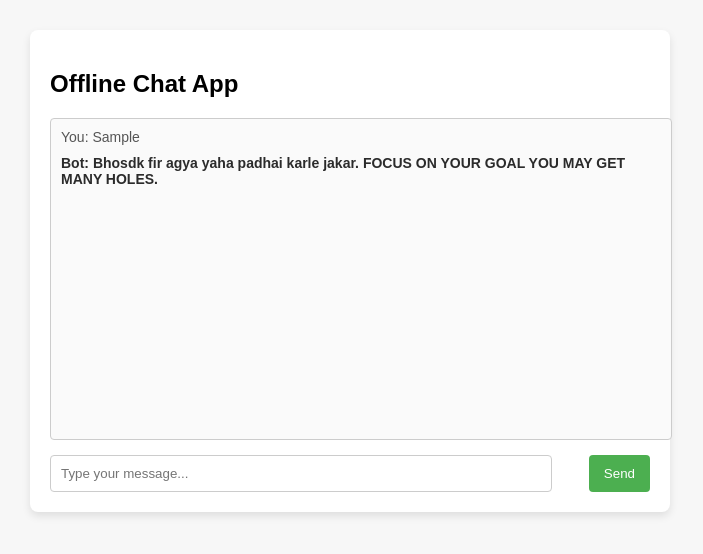
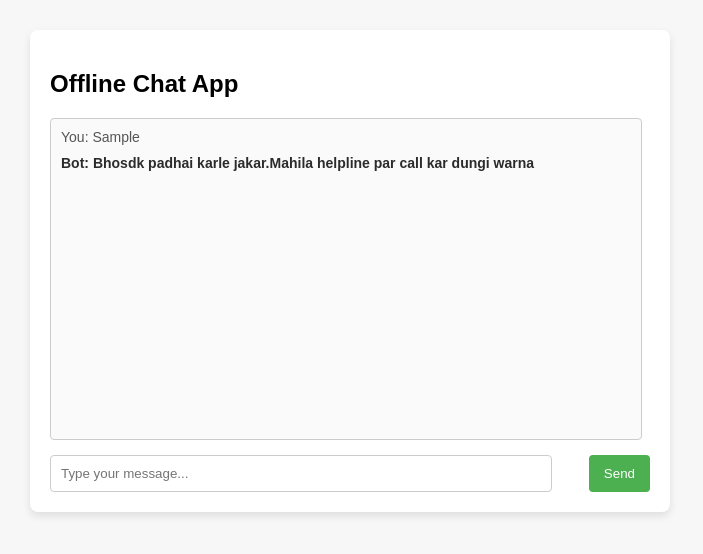
Before and after one commit to sharmapushkar-coder/gf, a plain HTML site: page index.html in a window 1280 px wide. Both pictures are taken after typing "Sample" into the empty fields and a click on the button "Send". Shown: the whole page, without its empty margins (290-993 px from the left). Drawn offline with Linux system fonts and the light colour scheme.

Commit message:
Update index.html

```diff
--- a/index.html
+++ b/index.html
@@ -22,7 +22,7 @@
         }
         .chat-box {
             height: 300px;
-            width: 100%;
+            width: 95%;
             border: 1px solid #ccc;
             border-radius: 4px;
             padding: 10px;
@@ -89,7 +89,7 @@
             }
 
             // Provide the fixed response
-            const response = 'Bhosdk fir agya yaha padhai karle jakar. FOCUS ON YOUR GOAL YOU MAY GET MANY HOLES.';
+            const response = 'Bhosdk padhai karle jakar.Mahila helpline par call kar dungi warna';
             chatBox.innerHTML += `<div class="message bot-message">Bot: ${response}</div>`;
 
             // Scroll to the bottom of the chat box
```
